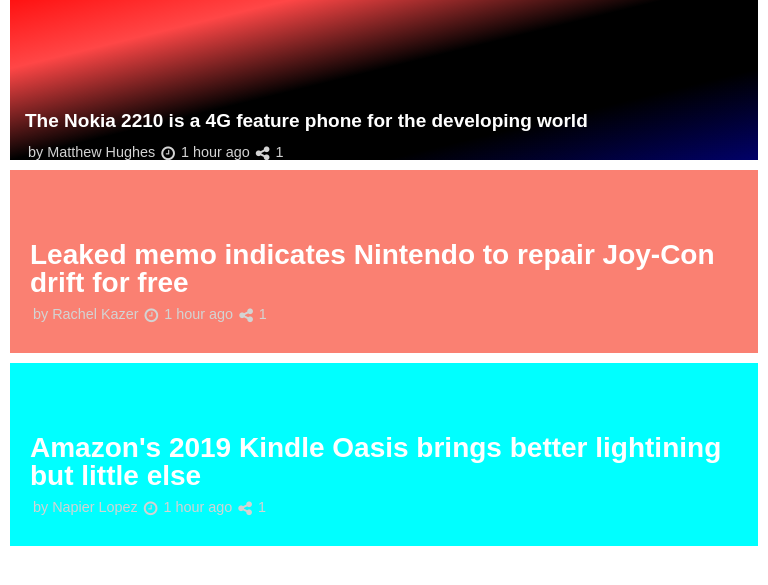
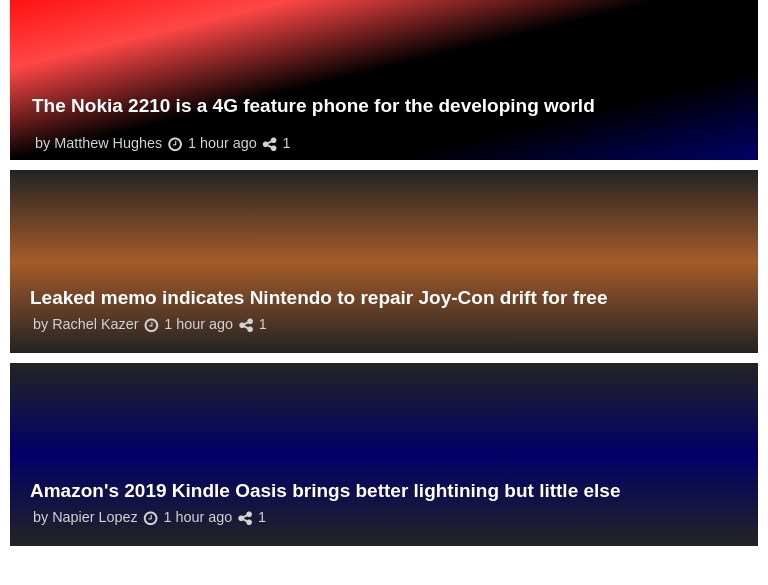
Before and after one commit to allun26/HTML-CSS-BUILDING-WITH-RESPONSIVE-DESIGN, a plain HTML site: page index.html in a window 768 px wide. Shown: the part 83-668 px from the top of the page. Drawn offline with Linux system fonts and the light colour scheme.

Commit message:
finished top content

```diff
--- a/index.html
+++ b/index.html
@@ -38,7 +38,6 @@
             </div>
         </div>
     </nav>
-    <main>
         <section class="top-content">
             <article id="firstInsight">
                 <h1 class="FITitle">TNW</h1>
@@ -73,6 +72,8 @@
                 </div>
             </article>
         </section>
+    <main>
+
     </main>
 </body>
 </html>
--- a/styles/styles.css
+++ b/styles/styles.css
@@ -170,14 +170,14 @@
 }
 
 #secondInsight {
-    background-color: salmon;
+    background: linear-gradient(rgba(0, 0, 0, 0.863),rgb(165, 91, 42),rgba(0, 0, 0, 0.863));
     align-content: flex-end;
     display: grid;
     padding: 20px;
 }
 
 #thirdInsight {
-    background-color: aqua;
+    background: linear-gradient(rgba(0, 0, 0, 0.863),rgb(1, 1, 105),rgba(0, 0, 0, 0.863));
     align-content: flex-end;
     display: grid;
     padding: 20px;
@@ -192,7 +192,6 @@
 .authorLeft {
     display: flex;
     flex-direction: row;
-    margin-bottom: 10px;
 }
 
 
@@ -237,6 +236,11 @@
 
     .FIAuthor {
         top: 58%;
+    }
+
+    .titleInsight {
+        font-size: 19px;
+        line-height: 19px;
     }
 }
 
@@ -299,11 +303,24 @@
     .FIH2 {
         font-size: 19px;
         line-height: 19px;
-        margin-bottom: 10px;
+        margin-left: 7px;
     }
 
     .FIAuthor {
-        margin-bottom: 20px;
+        margin-bottom: 40px;
+        margin-left: 7px;
+    }
+
+    .titleInsight {
+        font-size: 19px;
+        line-height: 19px;
     }
 
 }
+
+
+/*
+    display: grid;
+    grid-template-columns: repeat(auto-fill, minmax(250px,1fr));
+    grid-gap: 20px;
+*/
```
